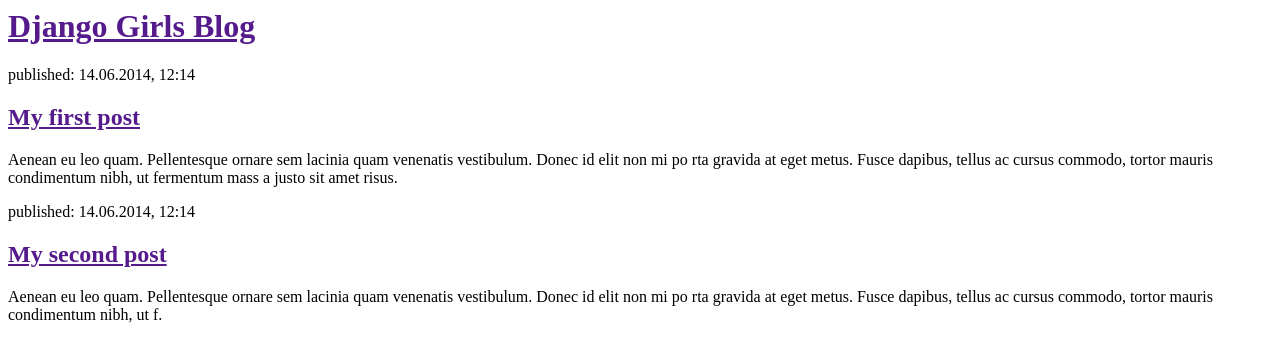
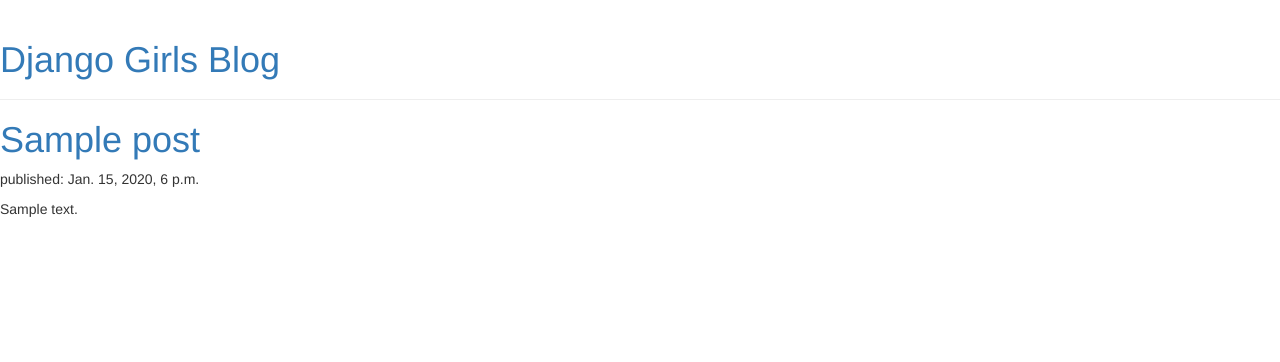
Before and after one commit to Faizdaud/my-first-django-blog, a Django app: page / in a window 1280 px wide. Shown: the top 362 px of the page. Run offline with Django 3.2, Linux system fonts and the light colour scheme; tables that the repository leaves empty hold one stand-in row (values such as "Sample post"); some libraries are stand-ins or nearby versions.

Commit message:
Add new Templates with a bit of CSS

```diff
--- a/blog/models.py
+++ b/blog/models.py
@@ -5,7 +5,7 @@
 # Create your models here.
 
 class Post(models.Model):
-    author = models.ForeignKey('auth.User',on_delete=models.CASCADE)
+    author = models.ForeignKey('auth.User', on_delete=models.CASCADE)
     title = models.CharField(max_length=200)
     text = models.TextField()
     created_date = models.DateTimeField(default=timezone.now)
--- a/blog/templates/blog/post_list.html
+++ b/blog/templates/blog/post_list.html
@@ -1,23 +1,30 @@
+{% load static %}
+
 <html>
 <head>
+<link rel="stylesheet" href="//maxcdn.bootstrapcdn.com/bootstrap/3.2.0/css/bootstrap.min.css">
+<link rel="stylesheet" href="//maxcdn.bootstrapcdn.com/bootstrap/3.2.0/css/bootstrap-theme.min.css">
+<link href="//fonts.googleapis.com/css?family=Lobster&subset=latin,latin-ext" rel="stylesheet" type="text/css">
+<link rel="stylesheet" href="{% static 'css/blog.css' %}">
+
+
 <title>Django Girls blog</title>
 </head>
+
+
 <body>
-<div>
-<h1><a href="">Django Girls Blog</a></h1>
-</div>
-<div>
-<p>published: 14.06.2014, 12:14</p>
-<h2><a href="">My first post</a></h2>
-<p>Aenean eu leo quam. Pellentesque ornare sem lacinia quam venenatis vestibulum. Donec id elit non mi po
-rta gravida at eget metus. Fusce dapibus, tellus ac cursus commodo, tortor mauris condimentum nibh, ut fermentum mass
-a justo sit amet risus.</p>
-</div>
-<div>
-<p>published: 14.06.2014, 12:14</p>
-<h2><a href="">My second post</a></h2>
-<p>Aenean eu leo quam. Pellentesque ornare sem lacinia quam venenatis vestibulum. Donec id elit non mi po
-rta gravida at eget metus. Fusce dapibus, tellus ac cursus commodo, tortor mauris condimentum nibh, ut f.</p>
-</div>
+    <div class="page-header">
+        <h1><a href="/">Django Girls Blog</a></h1>
+    </div>
+
+    {% for post in posts %}
+        <div>
+            <h1><a href="">{{ post.title }}</a></h1>
+            <p>published: {{ post.published_date }}</p>
+            <p>{{ post.text|linebreaksbr }}</p>
+        </div>
+    {% endfor %}
+
+
 </body>
 </html>
--- a/blog/views.py
+++ b/blog/views.py
@@ -1,5 +1,8 @@
 from django.shortcuts import render
+from django.utils import timezone
+from .models import Post
 
 # Create your views here.
 def post_list(request):
-    return render(request, 'blog/post_list.html', {})
+    posts = Post.objects.filter(published_date__lte=timezone.now()).order_by('published_date')
+    return render(request, 'blog/post_list.html', {'posts': posts})
```
